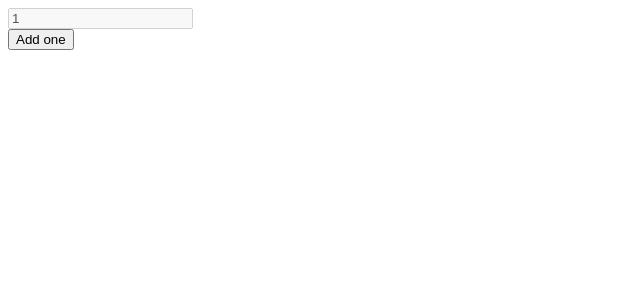
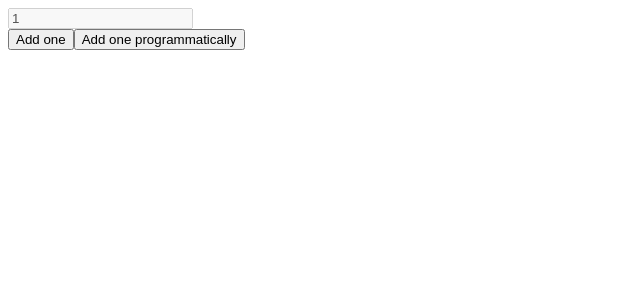
Before and after one commit to rere252/dynamic-demo, an Angular app: page / in a window 1280 px wide. Shown: the top 300 px of the page, without its empty margins (0-640 px from the left). Built offline with nearby package versions, Linux system fonts and the light colour scheme.

Commit message:
addOneProgrammatically bugged

```diff
--- a/src/app/app.component.ts
+++ b/src/app/app.component.ts
@@ -1,17 +1,22 @@
-import { Component } from '@angular/core';
+import { Component, ViewChild } from '@angular/core';
+import { CountsComponent } from './counts.component';
 
 @Component({
   selector: 'app-root',
   template: `
-    <counts [value]="count"></counts>
+    <counts [(value)]="count"></counts>
     <br />
     <button (click)="addOne()">
       Add one
+    </button>
+    <button (click)="addOneProgrammatically()">
+      Add one programmatically
     </button>
   `
 })
 export class AppComponent {
   public count: number;
+  @ViewChild(CountsComponent, { static: false }) countsComponent: CountsComponent;
 
   constructor() {
     this.count = 1;
@@ -20,4 +25,8 @@ export class AppComponent {
   addOne() {
     this.count += 1;
   }
+
+  addOneProgrammatically() {
+    this.countsComponent.value += 1;
+  }
 }
```
